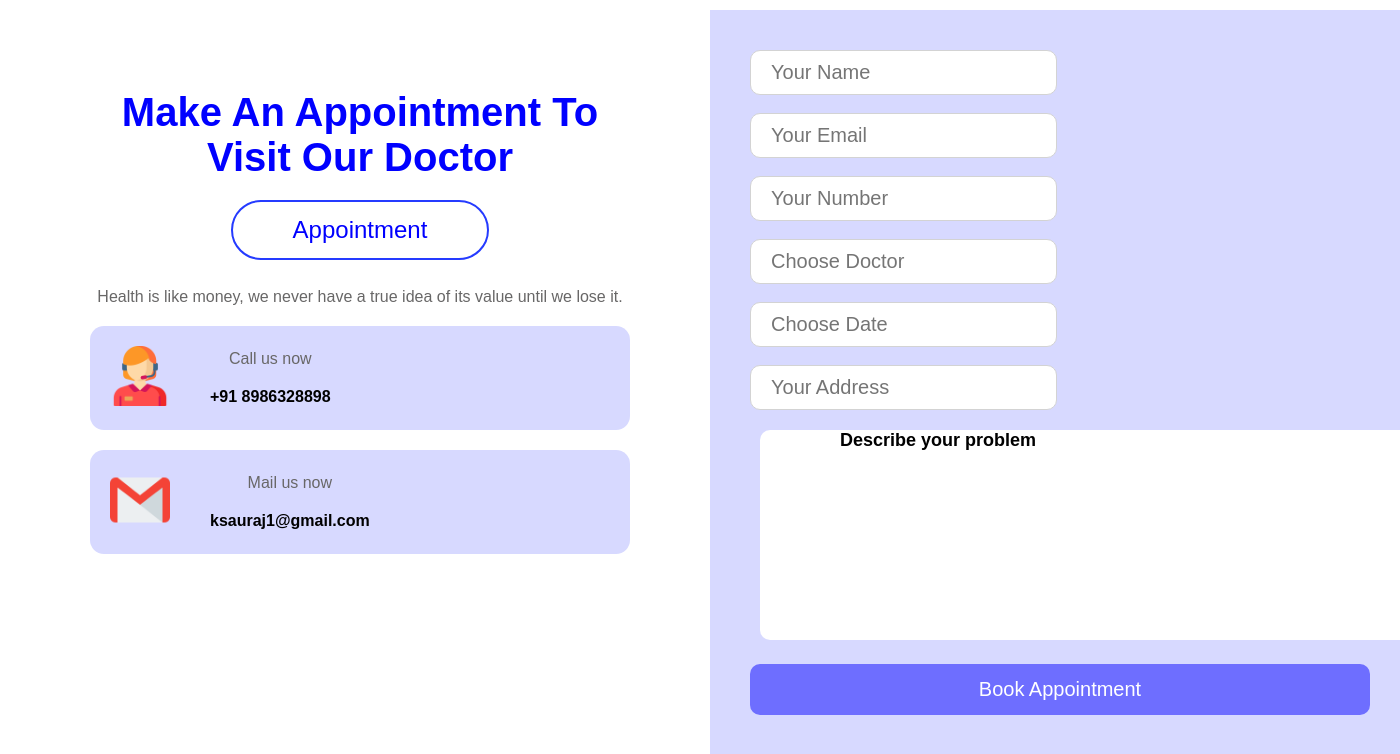
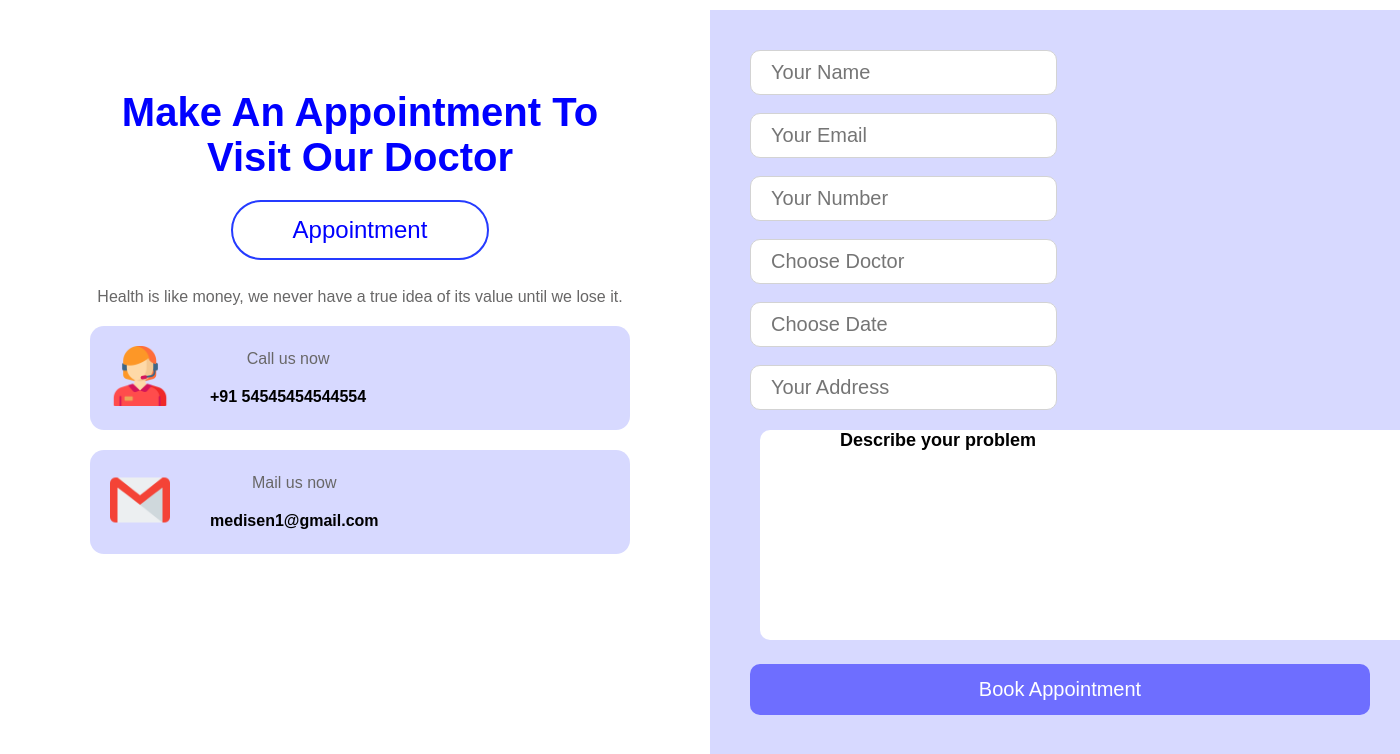
Before and after one commit to Gaurav1009/Disease-Prediction-System, a Flask app: page /appointment.html in a window 1400 px wide; the page is wider, and only the part inside the window is pictured. Shown: the top 754 px of that part. Run offline with Flask 3, Linux system fonts and the light colour scheme; parts of the project's set-up code (start-up, migrations or seed data) failed here and were passed over.

Commit message:
updated appointment.html

```diff
--- a/templates/appointment.html
+++ b/templates/appointment.html
@@ -21,7 +21,7 @@
                 </div>
                 <div class="text">
                     <p>Call us now</p>
-                    <h4>+91 8986328898</h4>
+                    <h4>+91 54545454544554</h4>
                 </div>
             </div>
             <div class="mailus">
@@ -30,7 +30,7 @@
                 </div>
                 <div class="text">
                     <p>Mail us now</p>
-                    <h4>ksauraj1@gmail.com</h4>
+                    <h4>medisen1@gmail.com</h4>
                 </div>
             </div>
         </div>
```
